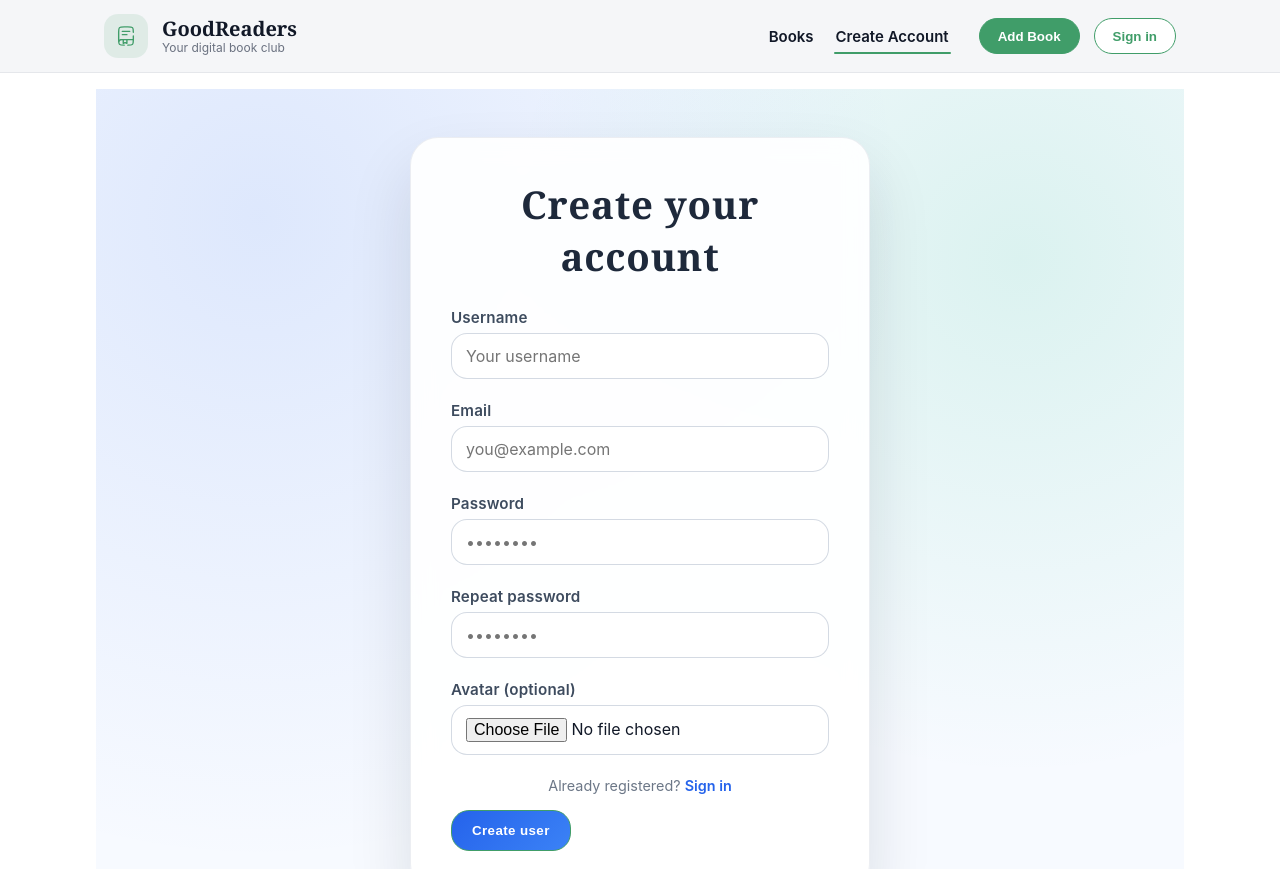
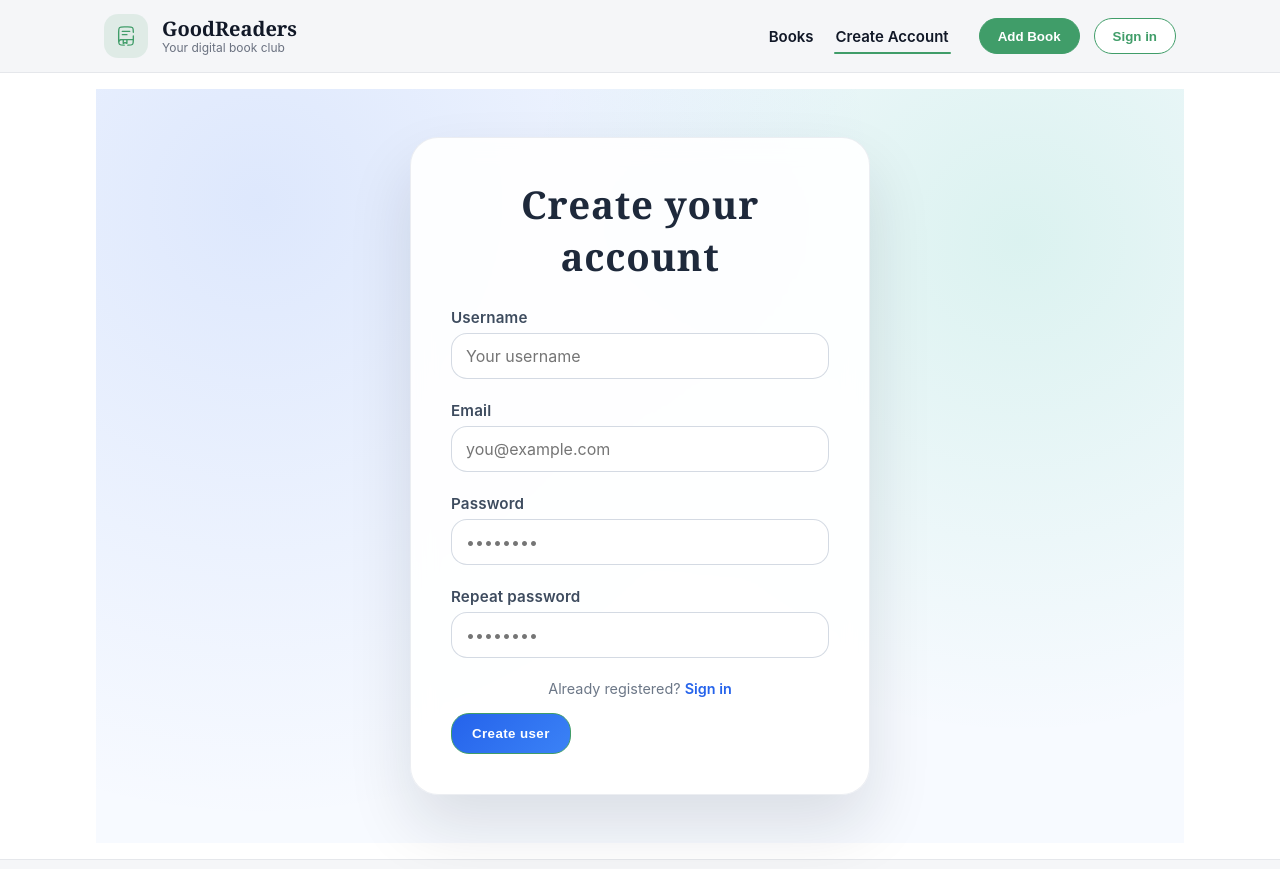
Before and after one commit to saraestefaniam/goodreaders-react, a React (Vite) app: page /new-user in a window 1280 px wide. Shown: the top 869 px of the page. Built offline with nearby package versions, Linux system fonts and the light colour scheme; no server answers.

Commit message:
Remove Avatar

```diff
--- a/src/pages/auth/create-user-page.tsx
+++ b/src/pages/auth/create-user-page.tsx
@@ -21,22 +21,17 @@ const CreateUserPage = () => {
 
   const navigate = useNavigate();
 
-  const [avatarFile, setAvatarFile] = useState<File | null>(null);
   const [passwordError, setPasswordError] = useState<string | null>(null);
   const [successfulMessage, setSuccessfulMessage] = useState<string | null>(
     null,
   );
 
   const handleChange = (event: React.ChangeEvent<HTMLInputElement>) => {
-    const { name, value, files } = event.target;
-    if (name === "avatar" && files) {
-      setAvatarFile(files[0]);
-    } else {
-      setForm((prev) => ({
-        ...prev,
-        [name]: value,
-      }));
-    }
+    const { name, value } = event.target;
+    setForm((prev) => ({
+      ...prev,
+      [name]: value,
+    }));
   };
 
   const passwordValidator = () => {
@@ -52,16 +47,14 @@ const CreateUserPage = () => {
     event.preventDefault();
     if (!passwordValidator()) return;
 
-    const formData = new FormData();
-    formData.append("name", form.name);
-    formData.append("email", form.email);
-    formData.append("password", form.password);
-    if (avatarFile) {
-      formData.append("avatar", avatarFile);
-    }
+    const userData = {
+      name: form.name,
+      email: form.email,
+      password: form.password,
+    };
 
     try {
-      const resultAction = await dispatch(createUser(formData));
+      const resultAction = await dispatch(createUser(userData));
 
       if (createUser.fulfilled.match(resultAction)) {
         setSuccessfulMessage(
@@ -135,18 +128,6 @@ const CreateUserPage = () => {
               minLength={6}
             />
 
-            <label className="form-field">
-              <span className="form-field__label">Avatar (optional)</span>
-              <input
-                className="form-field__input"
-                id="avatar"
-                name="avatar"
-                type="file"
-                accept="image/*"
-                onChange={handleChange}
-              />
-            </label>
-
             <div className="auth-actions">
               <span className="auth-alt-action">
                 Already registered? <a href="/login">Sign in</a>
--- a/src/pages/auth/userType.ts
+++ b/src/pages/auth/userType.ts
@@ -2,5 +2,4 @@ export interface User {
   id: string;
   name: string;
   email: string;
-  avatar?: string;
 }
--- a/src/store/thunks/authThunks.ts
+++ b/src/store/thunks/authThunks.ts
@@ -13,14 +13,11 @@ interface LoginResponse {
   user: User;
 }
 
-type CreateUserPayload =
-  | {
-      name: string;
-      email: string;
-      password: string;
-      avatar?: File | Blob | string;
-    }
-  | FormData;
+interface CreateUserPayload {
+  name: string;
+  email: string;
+  password: string;
+}
 
 export const loginUser = createAsyncThunk(
   "auth/login",
@@ -46,22 +43,7 @@ export const createUser = createAsyncThunk(
   "auth/createUser",
   async (userData: CreateUserPayload, { rejectWithValue }) => {
     try {
-      let payload: FormData;
-      if (userData instanceof FormData) {
-        payload = userData;
-      } else {
-        payload = new FormData();
-        payload.append("name", userData.name);
-        payload.append("email", userData.email);
-        payload.append("password", userData.password);
-        if (userData.avatar instanceof Blob) {
-          payload.append("avatar", userData.avatar);
-        } else if (userData.avatar) {
-          payload.append("avatar", userData.avatar);
-        }
-      }
-
-      const response = await api.post<User>("/api/v1/users", payload);
+      const response = await api.post<User>("/api/v1/users", userData);
       return response.data;
     } catch (error) {
       if (axios.isAxiosError(error) && error.response) {
```
Also changed, not shown: 2 other files (tests, documents, lock files or other folders).
